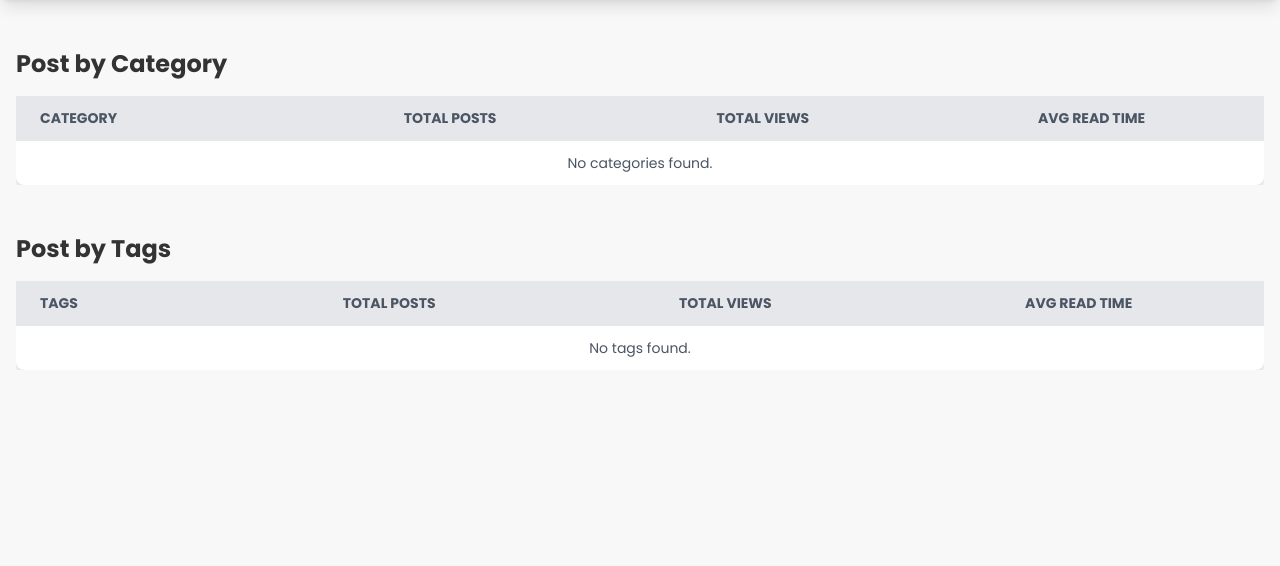
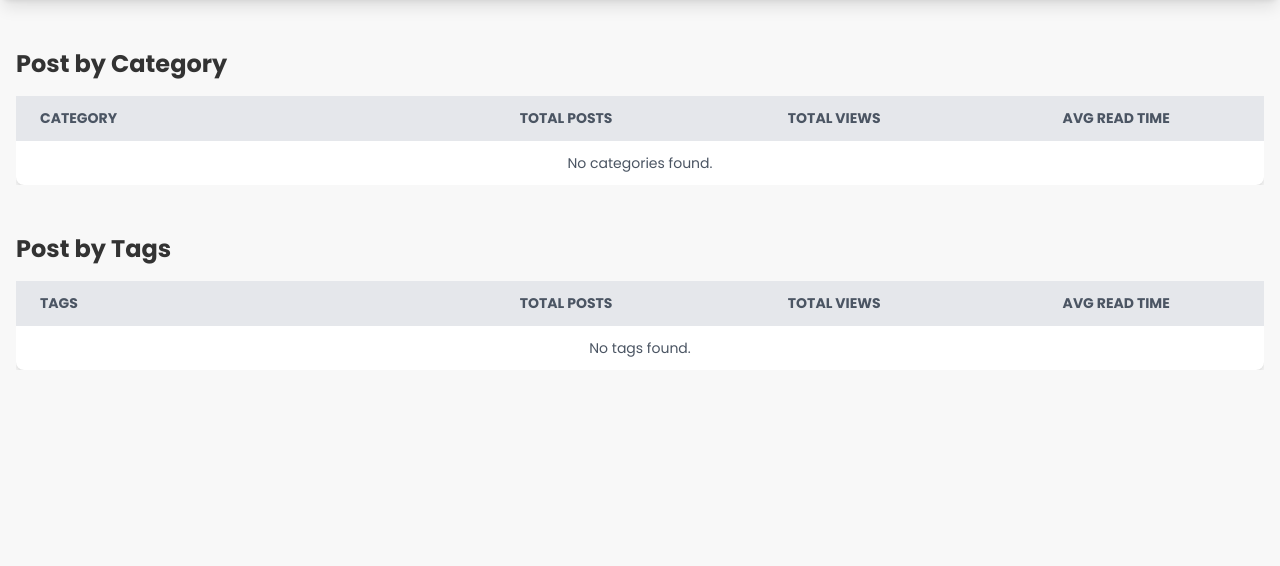
Before and after one commit to andifathulms/myblog, a Django app: template templates/analytics.html in a window 1280 px wide. Shown: the part 96-662 px from the top of the page. Run offline with Django 5.2, Linux system fonts and the light colour scheme; the template is opened without the code that fills it, so the values that code supplies are empty; parts of the project's set-up code (start-up, migrations or seed data) failed here and were passed over; some libraries are stand-ins or nearby versions.

Commit message:
update responsive

```diff
--- a/templates/analytics.html
+++ b/templates/analytics.html
@@ -11,7 +11,7 @@
                 <table class="min-w-full bg-white shadow-md rounded-lg">
                     <thead>
                         <tr class="bg-gray-200 text-gray-600 uppercase text-sm leading-normal">
-                            <th class="py-3 px-6 text-left">Category</th>
+                            <th class="py-3 px-6 text-left w-1/3">Category</th>
                             <th class="py-3 px-6 text-center">Total Posts</th>
                             <th class="py-3 px-6 text-center">Total Views</th>
                             <th class="py-3 px-6 text-center">Avg Read Time</th>
@@ -41,7 +41,7 @@
                 <table class="min-w-full bg-white shadow-md rounded-lg">
                     <thead>
                         <tr class="bg-gray-200 text-gray-600 uppercase text-sm leading-normal">
-                            <th class="py-3 px-6 text-left">Tags</th>
+                            <th class="py-3 px-6 text-left w-1/3">Tags</th>
                             <th class="py-3 px-6 text-center">Total Posts</th>
                             <th class="py-3 px-6 text-center">Total Views</th>
                             <th class="py-3 px-6 text-center">Avg Read Time</th>
--- a/templates/details.html
+++ b/templates/details.html
@@ -250,8 +250,6 @@
 
                 <!-- Author Info and Read Time -->
                 <div class="flex flex-col md:flex-row md:justify-between md:items-center text-gray-600 mb-8">
-                    <!-- Author Info -->
-                    <div class="flex flex-col md:flex-row md:items-center space-y-4 md:space-y-0 md:space-x-4">
                     <div class="flex items-center space-x-3">
                         <img src="https://via.placeholder.com/50" alt="Author Image" class="w-12 h-12 rounded-full">
                         <div class="flex flex-col">
@@ -265,7 +263,6 @@
                         <span>{{ post.read_time }} min read</span>
                         <i class="fas fa-eye mr-2"></i>
                         <span>{{ post.views }} views</span>
-                        </div>
                     </div>
                 </div>
 
```
Lines whose indentation alone changed are shown as unchanged.
